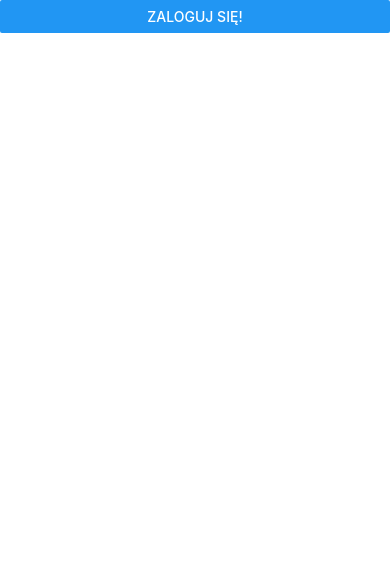
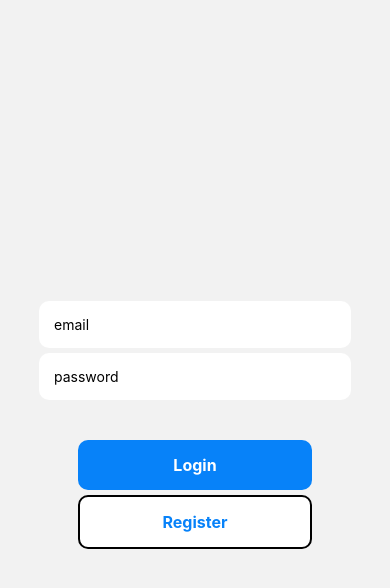
Before and after one commit to Wojtasbjj/poledance-app, a React Native app: screen / in a window 390 px wide. Shown: the top 588 px of the page. Built offline with nearby package versions, Linux system fonts and the light colour scheme; no server answers.

Commit message:
firebase auth

```diff
--- a/App.js
+++ b/App.js
@@ -2,27 +2,26 @@ import React, {useState} from 'react';
 import { NavigationContainer } from '@react-navigation/native';
 import Home from './src/components/screens/HomeScreen'
 import Figures from './src/components/screens/FiguresScreen'
+import Login from './src/components/screens/LoginScreen'
 import { createNativeStackNavigator } from '@react-navigation/native-stack';
 import { View, Button } from 'react-native';
 
 const Stack = createNativeStackNavigator();
 
 export default function App() {
-  const [isUserLogin, setIsUserLogin] = useState(false)
-
-  const login = () => {
-    setIsUserLogin(true)
-  }
   return (
     <NavigationContainer>
-      {isUserLogin ? <Stack.Navigator screenOptions={{headerShown: false}}>
+      <Stack.Navigator screenOptions={{headerShown: false}}>
+      <Stack.Screen
+        name="Login"
+        component={Login}
+      />
       <Stack.Screen
         name="Home"
         component={Home}
       />
       <Stack.Screen name="Figures" component={Figures}></Stack.Screen>
-    </Stack.Navigator> : <View><Button onPress={login} title="Zaloguj się!"></Button></View>}
-
+      </Stack.Navigator>
   </NavigationContainer>
   );
 }
--- /dev/null
+++ b/firebase.js
@@ -0,0 +1,25 @@
+import firebase from 'firebase/compat/app';
+import 'firebase/compat/auth';
+import 'firebase/compat/firestore';
+import 'firebase/compat/storage'
+import 'firebase/compat/database'
+
+const clientCredentials = {
+  apiKey: "AIzaSyA54bTOkw_QRO2E5MOka3Wsup2u-mvP100",
+  authDomain: "poledance-app.firebaseapp.com",
+  projectId: "poledance-app",
+  storageBucket: "poledance-app.appspot.com",
+  messagingSenderId: "582367186560",
+  appId: "1:582367186560:web:e23ec9fa587d6135e86065",
+  measurementId: "G-B3TCP6K9ML"
+};
+
+if (!firebase.apps.length) {
+    firebase.initializeApp(clientCredentials)
+}
+
+const storage = firebase.storage()
+
+const database = firebase.database()
+
+export { storage, database, firebase as default }
--- a/package.json
+++ b/package.json
@@ -14,11 +14,12 @@
     "expo": "~45.0.0",
     "expo-splash-screen": "~0.15.1",
     "expo-status-bar": "~1.3.0",
+    "firebase": "^9.8.3",
     "react": "17.0.2",
     "react-dom": "17.0.2",
     "react-native": "0.68.2",
-    "react-native-safe-area-context": "^4.3.1",
-    "react-native-screens": "^3.13.1",
+    "react-native-safe-area-context": "4.2.4",
+    "react-native-screens": "~3.11.1",
     "react-native-web": "0.17.7"
   },
   "devDependencies": {
--- a/src/components/screens/HomeScreen.jsx
+++ b/src/components/screens/HomeScreen.jsx
@@ -1,26 +1,49 @@
-import React from 'react'
+import React, { useEffect } from 'react'
+import { useNavigation } from '@react-navigation/core'
 import MenuItem from '../molecules/MenuItem'
 import { StyleSheet, View, TouchableOpacity } from 'react-native';
+import firebase from '../../../firebase'
 
-class HomeScreen extends React.Component {
-    render() {
+
+const HomeScreen = () => {
+    const navigation = useNavigation()
+
+
+    useEffect(() => {
+        const unsubscribe = firebase.auth().onAuthStateChanged(user => {
+            if (!user) {
+                navigation.navigate("Login")
+            }
+        })
+
+        return unsubscribe
+    }, [])
+
+
+    const handleChangeScreen = (screen) => {
+        navigation.navigate(screen)
+    }
+
+    const handleLogOut = () => {
+        firebase.auth().signOut()
+    }
+
     return (
         <View style={styles.container}>
-                <TouchableOpacity onPress={() => { this.props.navigation.navigate('Figures') }} style={styles.menuItem}>
+            <TouchableOpacity onPress={() => handleChangeScreen('Figures')} style={styles.menuItem}>
                 <MenuItem text="Profil" color="powderblue" />
             </TouchableOpacity>
-                <TouchableOpacity onPress={() => { this.props.navigation.navigate('Figures') }} style={styles.menuItem}>
+            <TouchableOpacity style={styles.menuItem}>
                 <MenuItem text="Kalendarz" color="blue" />
             </TouchableOpacity>
-                <TouchableOpacity onPress={() => { this.props.navigation.navigate('Figures') }} style={styles.menuItem}>
+            <TouchableOpacity style={styles.menuItem}>
                 <MenuItem text="Figury" color="pink" />
             </TouchableOpacity>
-                <TouchableOpacity style={styles.menuItem}>
-                    <MenuItem text="Ustawienia" color="red" />
+            <TouchableOpacity onPress={handleLogOut} style={styles.menuItem}>
+                <MenuItem text="Wyloguj" color="red" />
             </TouchableOpacity>
         </View>
     )
-    }
 }
 
 export default HomeScreen
--- /dev/null
+++ b/src/components/screens/LoginScreen.jsx
@@ -0,0 +1,120 @@
+import { useNavigation } from '@react-navigation/core'
+import React, { useEffect, useState } from 'react'
+import { StyleSheet, KeyboardAvoidingView, Text, View, TextInput, TouchableOpacity } from 'react-native'
+import firebase from '../../../firebase'
+
+
+const LoginScreen = () => {
+    const [email, setEmail] = useState('')
+    const [password, setPassword] = useState('')
+
+    const navigation = useNavigation()
+
+    useEffect(() => {
+        const unsubscribe = firebase.auth().onAuthStateChanged(user => {
+            if (user) {
+                navigation.navigate("Home")
+            }
+        })
+
+        return unsubscribe
+    }, [])
+
+    const handleSignUp = () => {
+        firebase.auth()
+            .createUserWithEmailAndPassword(email, password)
+            .then((userCredentials) => {
+                const user = userCredentials.user
+                console.log(user.email)
+            })
+            .catch(error => alert(error.message))
+    }
+
+    const handleSignIn = () => {
+        firebase.auth()
+            .signInWithEmailAndPassword(email, password)
+            .then((userCredentials) => {
+                const user = userCredentials.user
+                console.log(user)
+            })
+    }
+
+    return (
+        <KeyboardAvoidingView style={styles.container} behavior="padding">
+            <View style={styles.inputContainer}>
+                <TextInput placeholder='email'
+                    value={email}
+                    onChangeText={text => setEmail(text)}
+                    style={styles.input}
+                />
+                <TextInput placeholder='password'
+                    value={password}
+                    onChangeText={text => setPassword(text)}
+                    style={styles.input}
+                    secureTextEntry
+                />
+            </View>
+            <View style={styles.buttonContainer}>
+                <TouchableOpacity
+                    onPress={handleSignIn}
+                    style={styles.button}>
+                    <Text style={styles.buttonText}>Login</Text>
+                </TouchableOpacity>
+                <TouchableOpacity
+                    onPress={handleSignUp}
+                    style={[styles.button, styles.buttonOutLine]}>
+                    <Text style={styles.buttonOutLineText}>Register</Text>
+                </TouchableOpacity>
+            </View>
+        </KeyboardAvoidingView>
+    )
+}
+
+export default LoginScreen
+
+const styles = StyleSheet.create({
+    container: {
+        flex: 1,
+        justifyContent: 'center',
+        alignItems: 'center'
+    },
+    inputContainer: {
+        width: '80%'
+    },
+    input: {
+        backgroundColor: 'white',
+        paddingHorizontal: 15,
+        paddingVertical: 15,
+        borderRadius: 10,
+        marginTop: 5
+    },
+    buttonContainer: {
+        width: '60%',
+        justifyContent: 'center',
+        alignItems: 'center',
+        marginTop: 40
+    },
+    button: {
+        backgroundColor: '#0782F9',
+        width: '100%',
+        padding: 15,
+        borderRadius: 10,
+        alignItems: 'center'
+    },
+    buttonOutLine: {
+        backgroundColor: 'white',
+        marginTop: 5,
+        borderColor: '#078F9',
+        borderWidth: 2
+    },
+    buttonText: {
+        color: 'white',
+        fontWeight: '700',
+        fontSize: 16
+    },
+    buttonOutLineText: {
+        color: '#0782F9',
+        fontWeight: '700',
+        fontSize: 16
+    }
+})
```
Also changed, not shown: 2 other files (tests, documents, lock files or other folders). Lines whose indentation alone changed are shown as unchanged.
